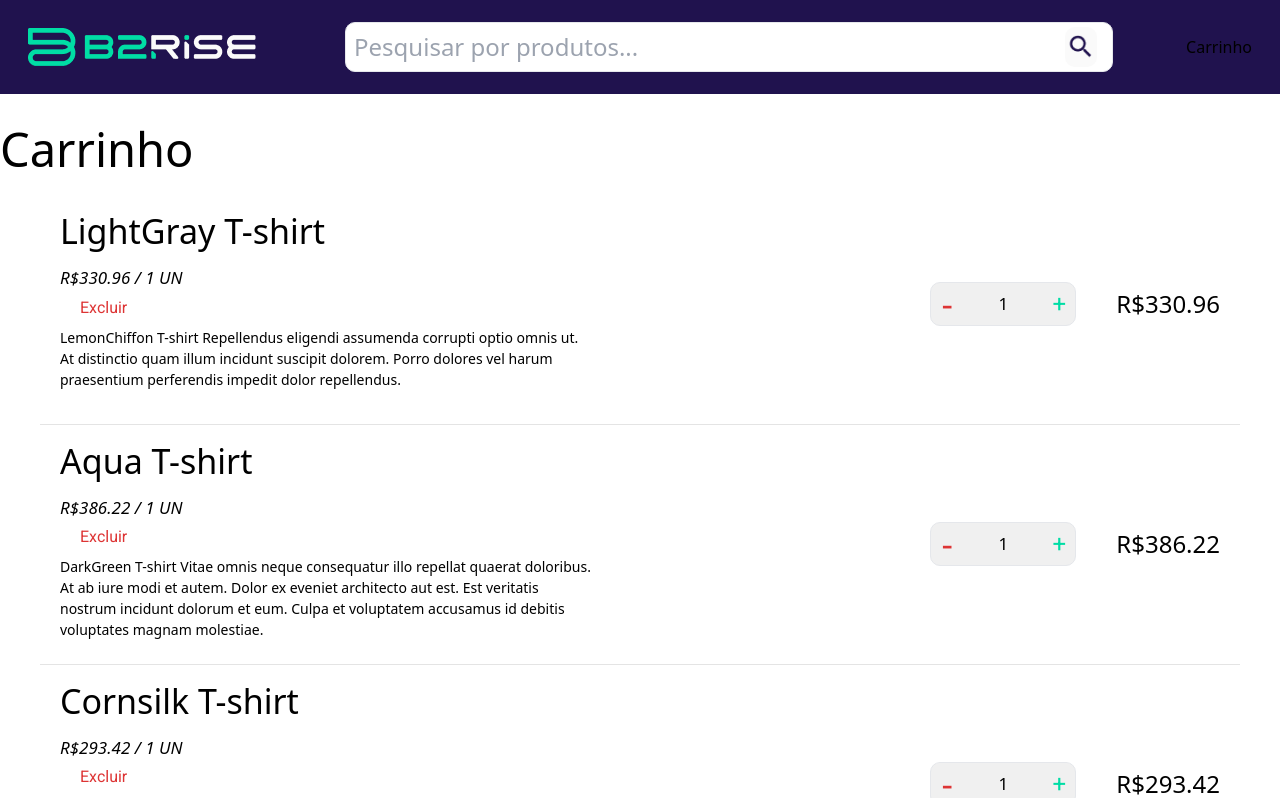
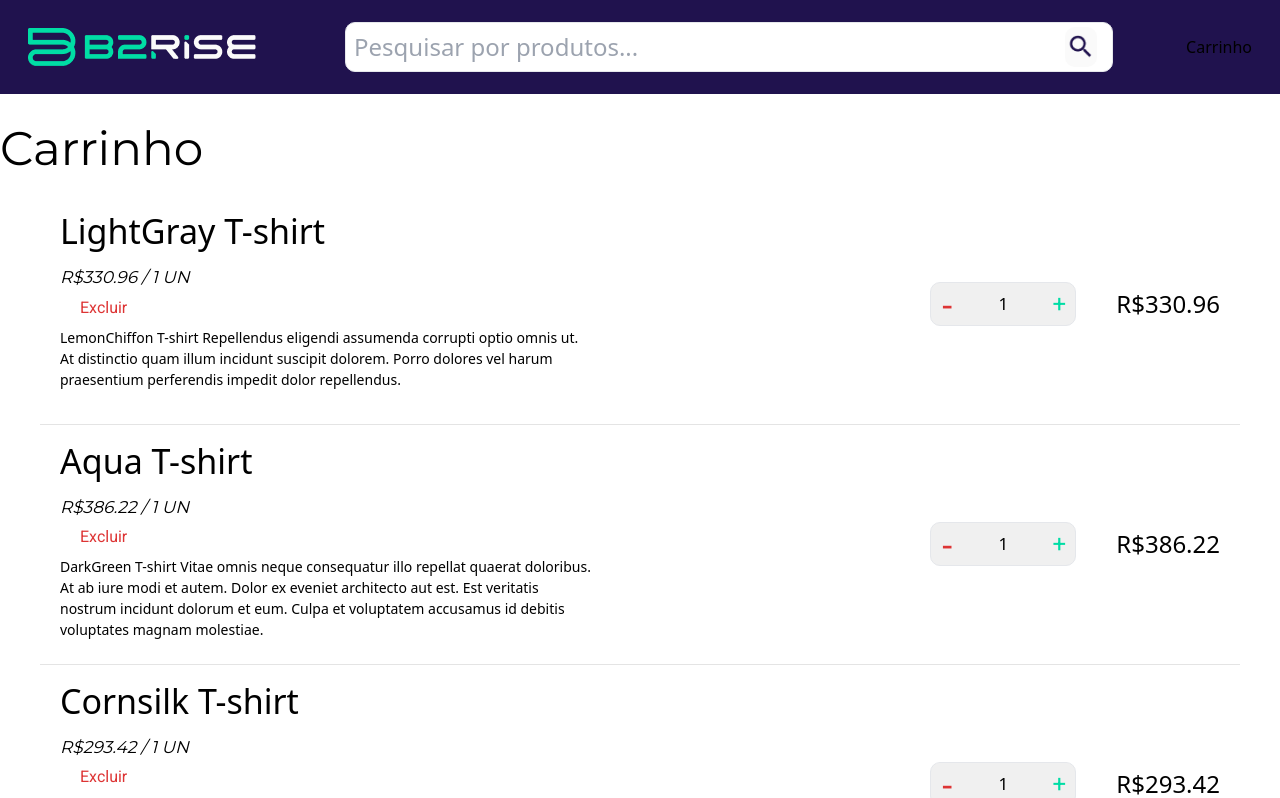
Before and after one commit to DouglasSantos94/b2rise-frontend-challenge, an Angular app: page /cart in a window 1280 px wide. Shown: the top 798 px of the page. Built offline with nearby package versions, Linux system fonts and the light colour scheme.

Commit message:
style: add font to cart title

```diff
--- a/src/app/cart/cart.component.css
+++ b/src/app/cart/cart.component.css
@@ -0,0 +1,3 @@
+h2 {
+  font-family: "Montserrat", sans-serif;
+}
```
